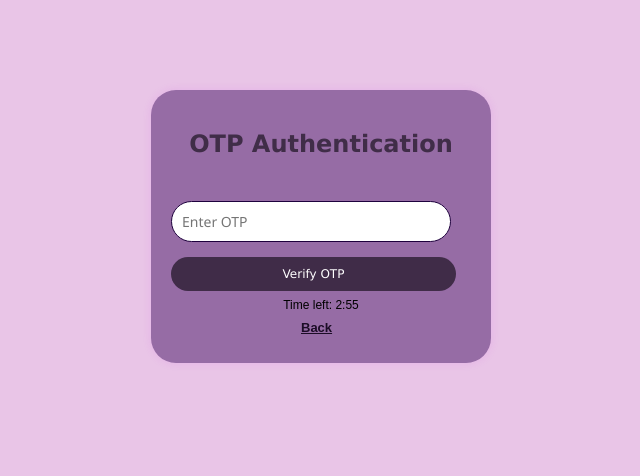
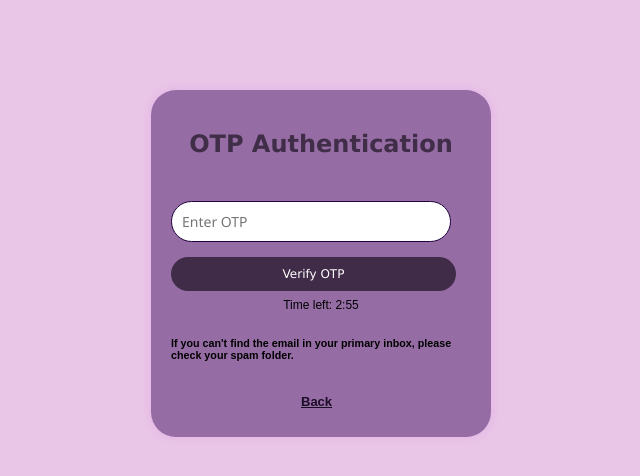
Before and after one commit to Karthikps10/Password_Manager, a Flask app: template templates/OTP.html in a window 1280 px wide. Shown: the top 476 px of the page, without its empty margins (319-959 px from the left). Run offline with Flask 3, Linux system fonts and the light colour scheme; the template is opened without the code that fills it, so the values that code supplies are empty.

Commit message:
Update OTP.html

```diff
--- a/templates/OTP.html
+++ b/templates/OTP.html
@@ -12,6 +12,7 @@
         <input type="text" id="otp" required placeholder="Enter OTP"><br>
         <button onclick="verify()">Verify OTP</button>
         <div id="timer" class="timer"></div>
+        <h6>If you can't find the email in your primary inbox, please check your spam folder.</h6>
         <div class="links">
             <a href="{{ url_for('index') }}" class="link2">Back</a>
         </div>
```
